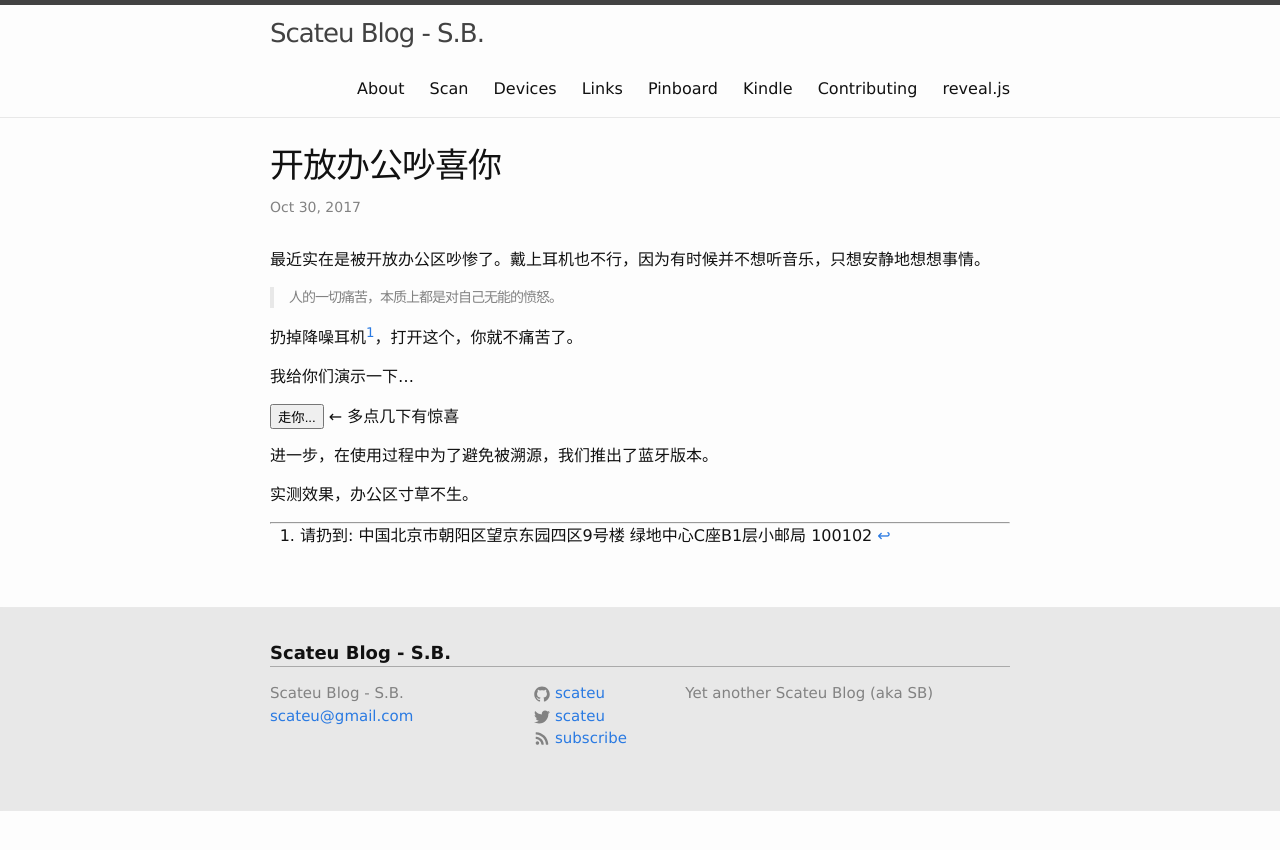
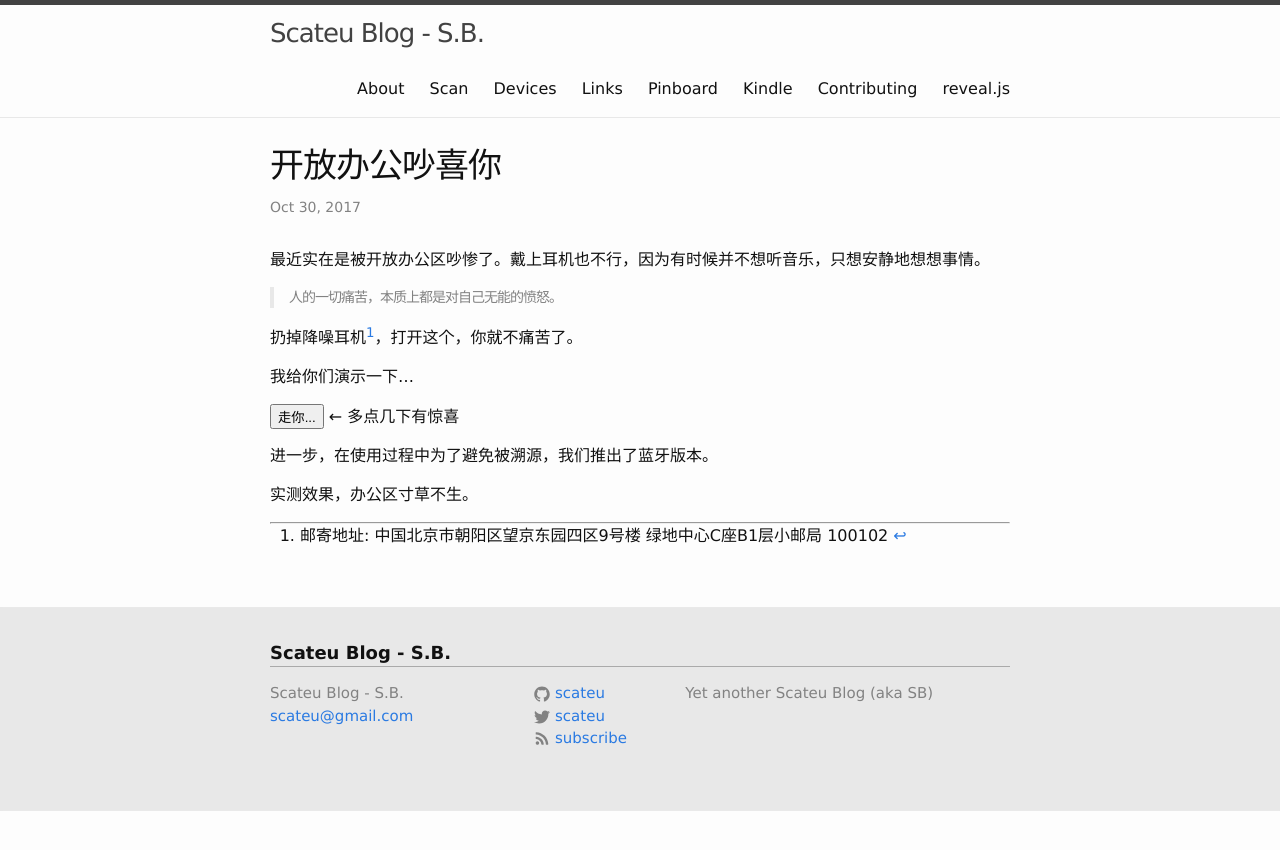
Before and after one commit to scateu/scateu.github.io, a Jekyll site: the page built from _posts/2017-10-30-office-sounds-like-shit.md, in a window 1280 px wide. Shown: the top 850 px of the page. Built offline with Jekyll 4.4.1, drawn with Linux system fonts in a browser that asks for light colours; nearby versions of some CDN libraries.

Commit message:
2017年10月31日 星期二 13时36分31秒 CST

```diff
--- a/_posts/2017-10-30-office-sounds-like-shit.md
+++ b/_posts/2017-10-30-office-sounds-like-shit.md
@@ -72,4 +72,4 @@ function start() {
 
 ---
 
-[^1]: 请扔到: 中国北京市朝阳区望京东园四区9号楼 绿地中心C座B1层小邮局 100102
+[^1]: 邮寄地址: 中国北京市朝阳区望京东园四区9号楼 绿地中心C座B1层小邮局 100102
```
